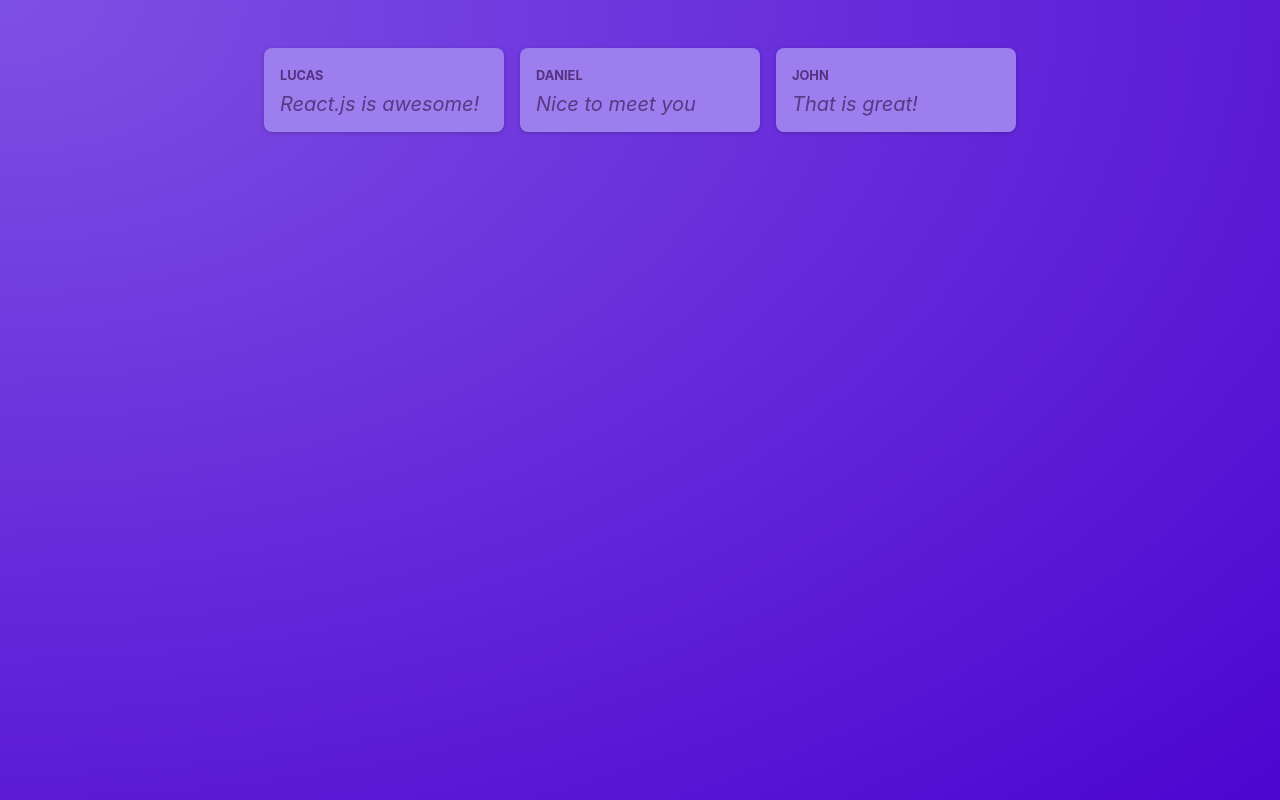
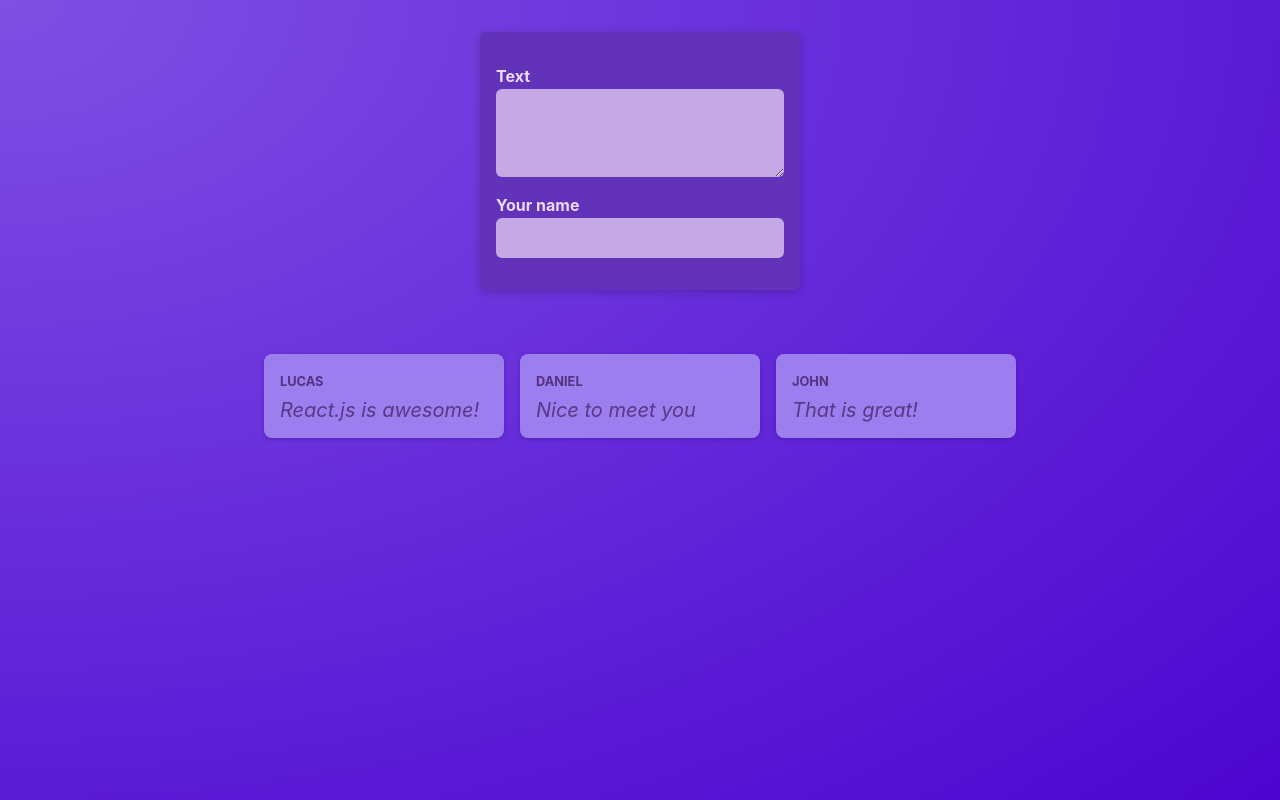
Before and after one commit to lucasdnr/node, a React (Vite) app in the folder react-crash-course/: page / in a window 1280 px wide. Built offline with nearby package versions, Linux system fonts and the light colour scheme.

Commit message:
Add new component NewPost

```diff
--- /dev/null
+++ b/react-crash-course/src/components/NewPost.jsx
@@ -0,0 +1,23 @@
+import classes from "./NewPost.module.css";
+
+function NewPost() {
+   function changeBodyHandler(event) {
+    // event.target.value;
+  }
+
+  return (
+    <form className={classes.form}>
+      <p>
+        <label htmlFor="body">Text</label>
+        <textarea id="body" required rows={3} onKeyDown={changeBodyHandler} />
+      </p>
+      <p></p>
+      <p>
+        <label htmlFor="name">Your name</label>
+        <input type="text" id="name" required />
+      </p>
+    </form>
+  );
+}
+
+export default NewPost;
--- /dev/null
+++ b/react-crash-course/src/components/NewPost.module.css
@@ -0,0 +1,55 @@
+.form {
+    background-color: #6233b9;
+    padding: 1rem;
+    width: 20rem;
+    margin: 2rem auto;
+    border-radius: 6px;
+    box-shadow: 0 2px 8px rgba(0, 0, 0, 0.2);
+  }
+
+  .form label {
+    display: block;
+    margin-bottom: 0.05rem;
+    color: #eadbfb;
+    font-weight: bold;
+  }
+
+  .form input,
+  .form textarea {
+    display: block;
+    width: 100%;
+    font: inherit;
+    padding: 0.5rem;
+    border-radius: 6px;
+    border: none;
+    background-color: #c4a9e4;
+    color: #28262c;
+  }
+
+  .actions {
+    display: flex;
+    justify-content: flex-end;
+    gap: 0.5rem;
+  }
+
+  .actions button {
+    cursor: pointer;
+    font: inherit;
+    padding: 0.5rem 1.5rem;
+    border: none;
+    border-radius: 4px;
+    background-color: #34036c;
+    color: #e5d5f7;
+  }
+
+  .actions button:hover {
+    background-color: #23014a;
+  }
+
+  .actions button[type='button'] {
+    background-color: transparent;
+  }
+
+  .actions button[type='button']:hover {
+    color: #d1bee6;
+  }
--- a/react-crash-course/src/components/PostsList.jsx
+++ b/react-crash-course/src/components/PostsList.jsx
@@ -1,13 +1,17 @@
+import NewPost from "./NewPost";
 import Post from "./Post";
-import classes from './PostsList.module.css'
+import classes from "./PostsList.module.css";
 
 function PostsList() {
   return (
-    <ul className={classes.posts}>
-      <Post author="Lucas" body="React.js is awesome!" />
-      <Post author="Daniel" body="Nice to meet you" />
-      <Post author="John" body="That is great!" />
-    </ul>
+    <>
+      <NewPost />
+      <ul className={classes.posts}>
+        <Post author="Lucas" body="React.js is awesome!" />
+        <Post author="Daniel" body="Nice to meet you" />
+        <Post author="John" body="That is great!" />
+      </ul>
+    </>
   );
 }
 
```
